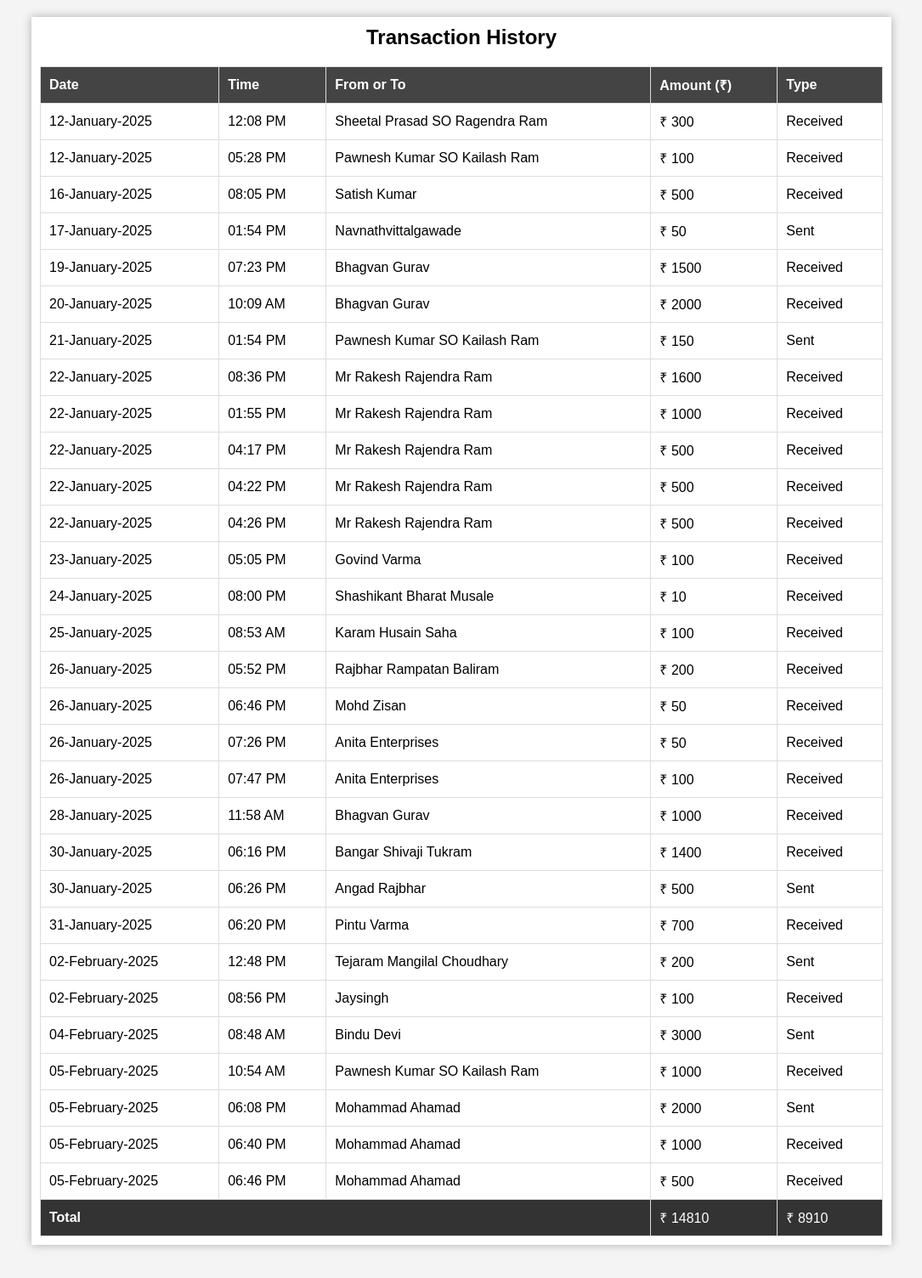
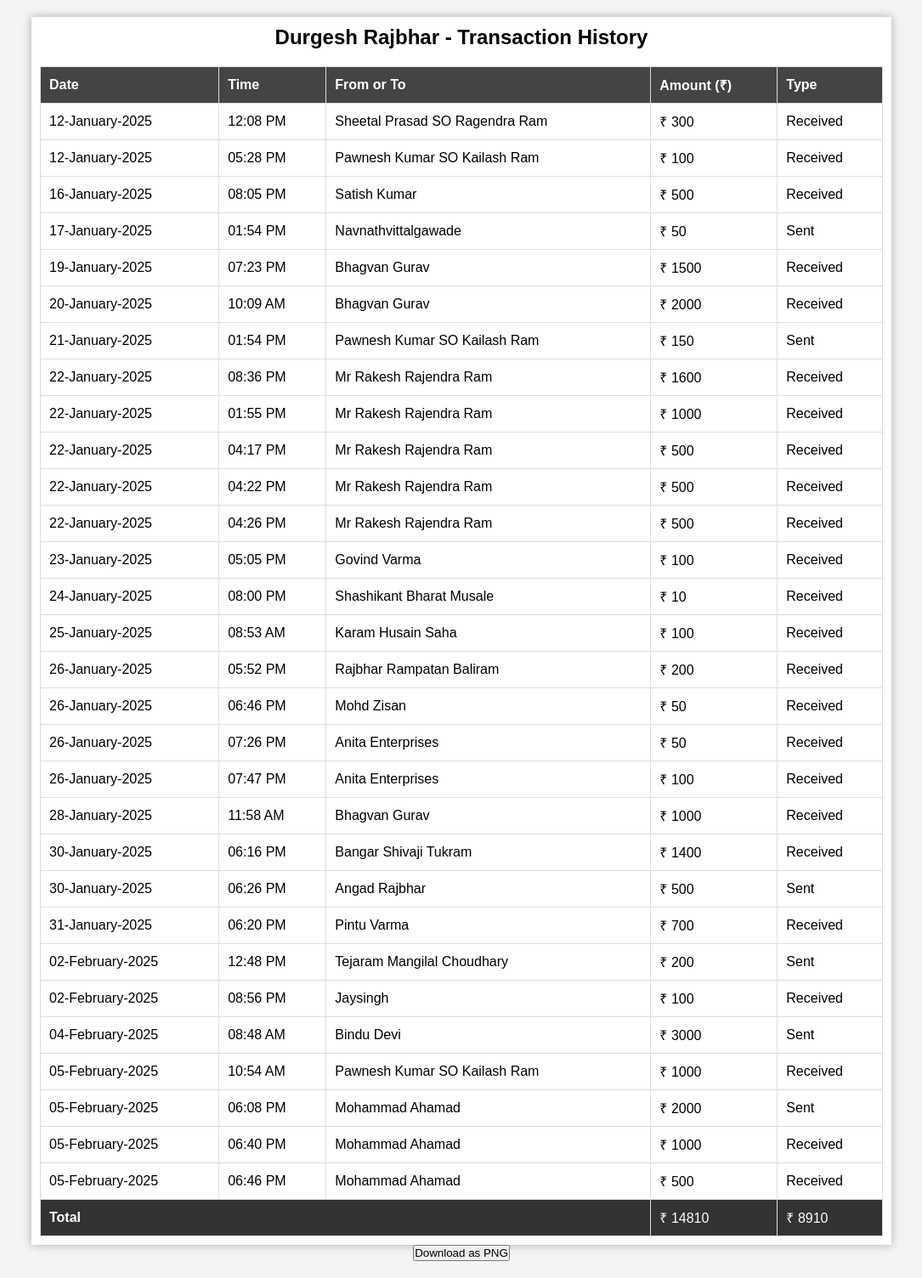
Before and after one commit to Aakashraj24/Durgesh-Account-Management, a plain HTML site: page index.html in a window 1280 px wide. Shown: the whole page at 85% size, without its empty margins (97-1182 px from the left). Drawn offline with Linux system fonts and the light colour scheme.

Commit message:
Update index.html

```diff
--- a/index.html
+++ b/index.html
@@ -8,8 +8,8 @@
 </head>
 <body>
 
-<div class="container">
-    <h2>Transaction History</h2>
+<div class="container" id="capture">
+    <h2>Durgesh Rajbhar - Transaction History</h2>
     <table>
         <thead>
             <tr>
@@ -30,7 +30,7 @@
         </tfoot>
     </table>
 </div>
-
+<button id="imgButton">Download as PNG</button>
 <script src="script.js"></script>
 </body>
 </html>
```
